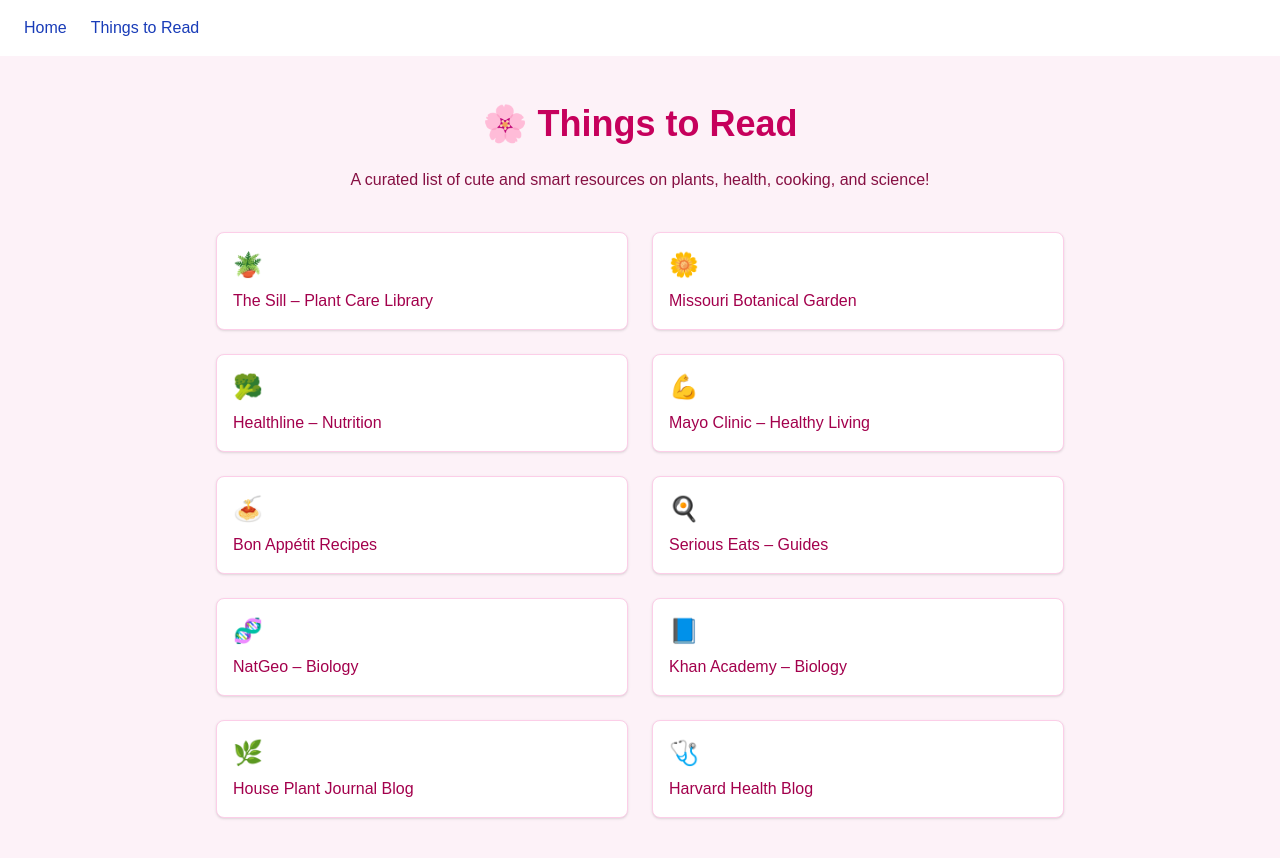
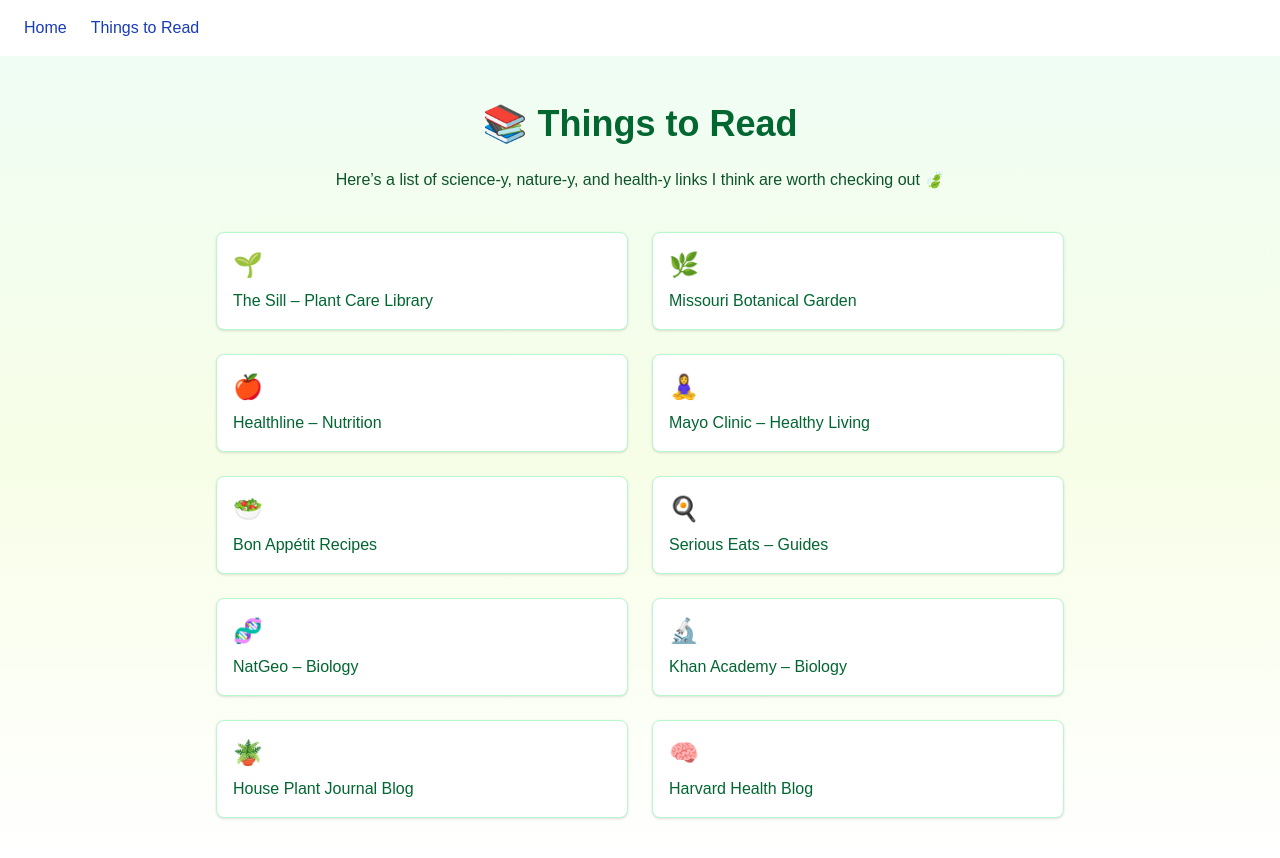
Before and after one commit to CamillaWL/css_480_camilla_landing_page, a Next.js app: page /things-to-read in a window 1280 px wide. Shown: the top 858 px of the page. Built offline with nearby package versions, Linux system fonts and the light colour scheme.

Commit message:
Update page.tsx

```diff
--- a/app/things-to-read/page.tsx
+++ b/app/things-to-read/page.tsx
@@ -2,27 +2,27 @@
 
 export default function ThingsToRead() {
   const links: { name: string; url: string; emoji: string }[] = [
-    { name: 'The Sill – Plant Care Library', url: 'https://www.thesill.com', emoji: '🪴' },
-    { name: 'Missouri Botanical Garden', url: 'https://www.missouribotanicalgarden.org/', emoji: '🌼' },
-    { name: 'Healthline – Nutrition', url: 'https://www.healthline.com/nutrition', emoji: '🥦' },
-    { name: 'Mayo Clinic – Healthy Living', url: 'https://www.mayoclinic.org/healthy-lifestyle', emoji: '💪' },
-    { name: 'Bon Appétit Recipes', url: 'https://www.bonappetit.com/recipes', emoji: '🍝' },
-    { name: 'Serious Eats – Guides', url: 'https://www.seriouseats.com', emoji: '🍳' },
-    { name: 'NatGeo – Biology', url: 'https://www.nationalgeographic.com', emoji: '🧬' },
-    { name: 'Khan Academy – Biology', url: 'https://www.khanacademy.org/science/biology', emoji: '📘' },
-    { name: 'House Plant Journal Blog', url: 'https://www.houseplantjournal.com/blogs/blog', emoji: '🌿' },
-    { name: 'Harvard Health Blog', url: 'https://www.health.harvard.edu/blog', emoji: '🩺' },
+    { name: 'The Sill – Plant Care Library', url: 'https://www.thesill.com/pages/plant-care-library', emoji: '🌱' },
+    { name: 'Missouri Botanical Garden', url: 'https://www.missouribotanicalgarden.org/', emoji: '🌿' },
+    { name: 'Healthline – Nutrition', url: 'https://www.healthline.com/nutrition', emoji: '🍎' },
+    { name: 'Mayo Clinic – Healthy Living', url: 'https://www.mayoclinic.org/healthy-lifestyle', emoji: '🧘‍♀️' },
+    { name: 'Bon Appétit Recipes', url: 'https://www.bonappetit.com/recipes', emoji: '🥗' },
+    { name: 'Serious Eats – Guides', url: 'https://www.seriouseats.com/techniques', emoji: '🍳' },
+    { name: 'NatGeo – Biology', url: 'https://www.nationalgeographic.com/science/biology', emoji: '🧬' },
+    { name: 'Khan Academy – Biology', url: 'https://www.khanacademy.org/science/biology', emoji: '🔬' },
+    { name: 'House Plant Journal Blog', url: 'https://www.houseplantjournal.com/blogs/blog', emoji: '🪴' },
+    { name: 'Harvard Health Blog', url: 'https://www.health.harvard.edu/blog', emoji: '🧠' },
   ];
 
   return (
-    <main className="min-h-screen bg-pink-50 text-gray-800 font-sans">
+    <main className="min-h-screen bg-gradient-to-b from-green-50 via-lime-50 to-white text-gray-800 font-sans">
       <div className="max-w-4xl mx-auto px-6 py-12">
-        <h1 className="text-4xl font-extrabold text-center text-pink-700 mb-6">
-          🌸 Things to Read
+        <h1 className="text-4xl font-extrabold text-center text-green-800 mb-6">
+          📚 Things to Read
         </h1>
 
-        <p className="text-center text-pink-900 mb-10">
-          A curated list of cute and smart resources on plants, health, cooking, and science!
+        <p className="text-center text-green-900 mb-10">
+          Here’s a list of science-y, nature-y, and health-y links I think are worth checking out 🍃
         </p>
 
         <div className="grid grid-cols-1 sm:grid-cols-2 gap-6">
@@ -33,10 +33,10 @@
               target="_blank"
               rel="noopener noreferrer"
               tabIndex={0}
-              className="bg-white p-4 rounded-lg shadow-sm border border-pink-200 hover:shadow-md focus:outline focus:outline-2 focus:outline-pink-400 transition-all"
+              className="bg-white p-4 rounded-lg shadow-sm border border-green-200 hover:shadow-md focus:outline focus:outline-2 focus:outline-green-400 transition-all"
             >
               <div className="text-2xl mb-2">{emoji}</div>
-              <p className="text-pink-800 font-medium">{name}</p>
+              <p className="text-green-800 font-medium">{name}</p>
             </a>
           ))}
         </div>
```
